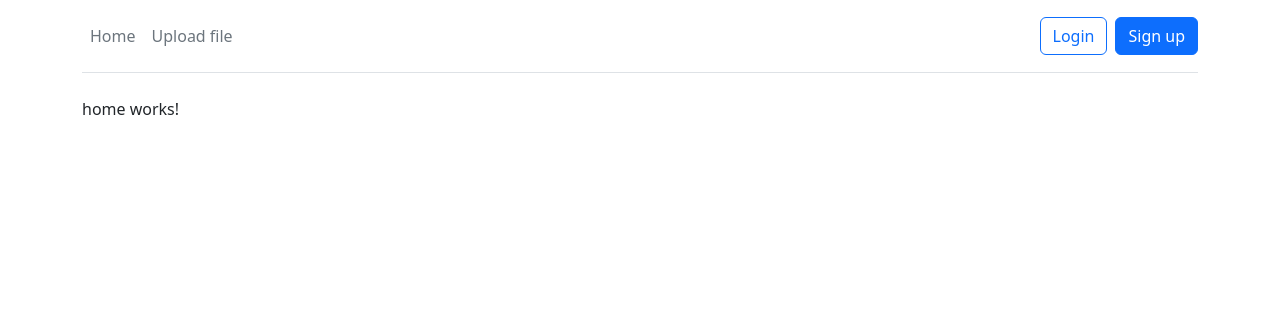
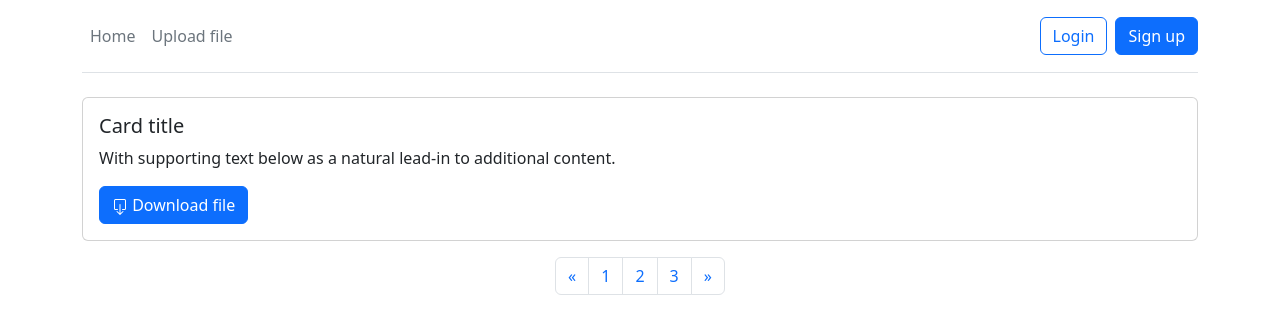
Before and after one commit to OlenaPotiatynyk/MEAN_Library, an Angular app in the folder client/: page / in a window 1280 px wide. Shown: the top 334 px of the page. Built offline with nearby package versions, Linux system fonts and the light colour scheme.

Commit message:
Add home page design

```diff
--- a/client/src/app/auth.service.ts
+++ b/client/src/app/auth.service.ts
@@ -1,7 +1,6 @@
 import {Injectable} from '@angular/core';
 import {HttpClient, HttpHeaders} from '@angular/common/http';
 import {map, Observable} from "rxjs";
-import {response} from "express";
 
 interface UserPostResponse {
   _id: any;
@@ -30,7 +29,4 @@ export class AuthService {
       user, { headers: headers }).pipe(map((resp: any) => resp));
   }
 
-  saveFile() {
-
-  }
 }
--- a/client/src/app/home/home.component.html
+++ b/client/src/app/home/home.component.html
@@ -1 +1,31 @@
-<p>home works!</p>
+<div class="card mb-3">
+  <div class="card-body">
+    <h5 class="card-title">Card title</h5>
+    <p class="card-text">With supporting text below as a natural lead-in to additional content.</p>
+    <a href="#" class="btn btn-primary">
+      <svg xmlns="http://www.w3.org/2000/svg" width="16" height="16" fill="currentColor" class="bi bi-box-arrow-down" viewBox="0 0 16 16">
+        <path fill-rule="evenodd" d="M3.5 10a.5.5 0 0 1-.5-.5v-8a.5.5 0 0 1 .5-.5h9a.5.5 0 0 1 .5.5v8a.5.5 0 0 1-.5.5h-2a.5.5 0 0 0 0 1h2A1.5 1.5 0 0 0 14 9.5v-8A1.5 1.5 0 0 0 12.5 0h-9A1.5 1.5 0 0 0 2 1.5v8A1.5 1.5 0 0 0 3.5 11h2a.5.5 0 0 0 0-1h-2z"/>
+        <path fill-rule="evenodd" d="M7.646 15.854a.5.5 0 0 0 .708 0l3-3a.5.5 0 0 0-.708-.708L8.5 14.293V5.5a.5.5 0 0 0-1 0v8.793l-2.146-2.147a.5.5 0 0 0-.708.708l3 3z"/>
+      </svg>
+      Download file
+    </a>
+  </div>
+</div>
+
+<nav aria-label="Page navigation example">
+  <ul class="pagination justify-content-center">
+    <li class="page-item">
+      <a class="page-link" href="#" aria-label="Previous">
+        <span aria-hidden="true">&laquo;</span>
+      </a>
+    </li>
+    <li class="page-item"><a class="page-link" href="#">1</a></li>
+    <li class="page-item"><a class="page-link" href="#">2</a></li>
+    <li class="page-item"><a class="page-link" href="#">3</a></li>
+    <li class="page-item">
+      <a class="page-link" href="#" aria-label="Next">
+        <span aria-hidden="true">&raquo;</span>
+      </a>
+    </li>
+  </ul>
+</nav>
--- a/client/src/app/upload/upload.component.ts
+++ b/client/src/app/upload/upload.component.ts
@@ -27,7 +27,7 @@ export class UploadComponent {
 
   file: File | null = null;
   signup = new FormGroup({
-    file: new FormControl(null, [Validators.required, requiredFileType('png')]),
+    file: new FormControl(null, [Validators.required, requiredFileType('pdf')]),
     description: new FormControl(null, Validators.required)
   });
 
```
